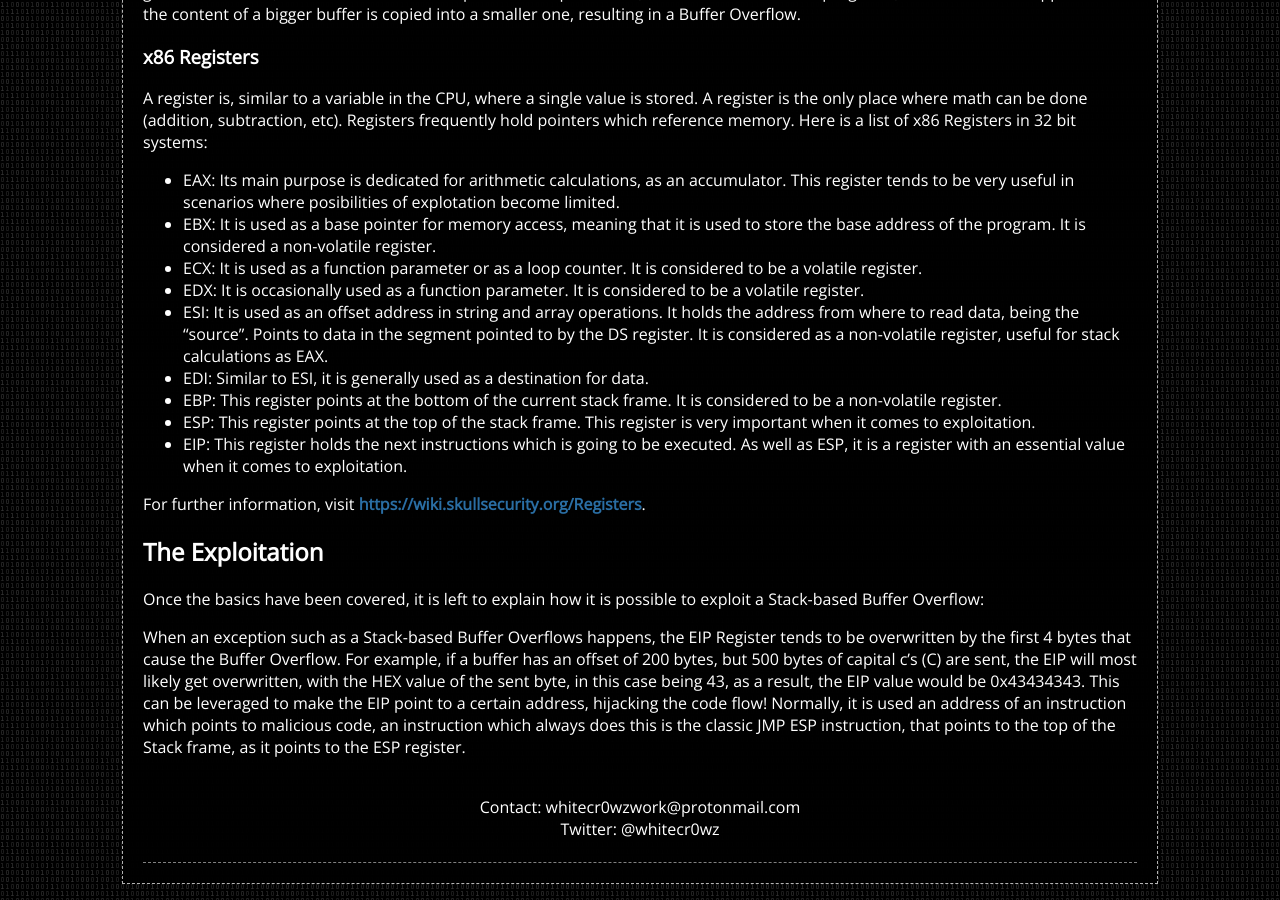
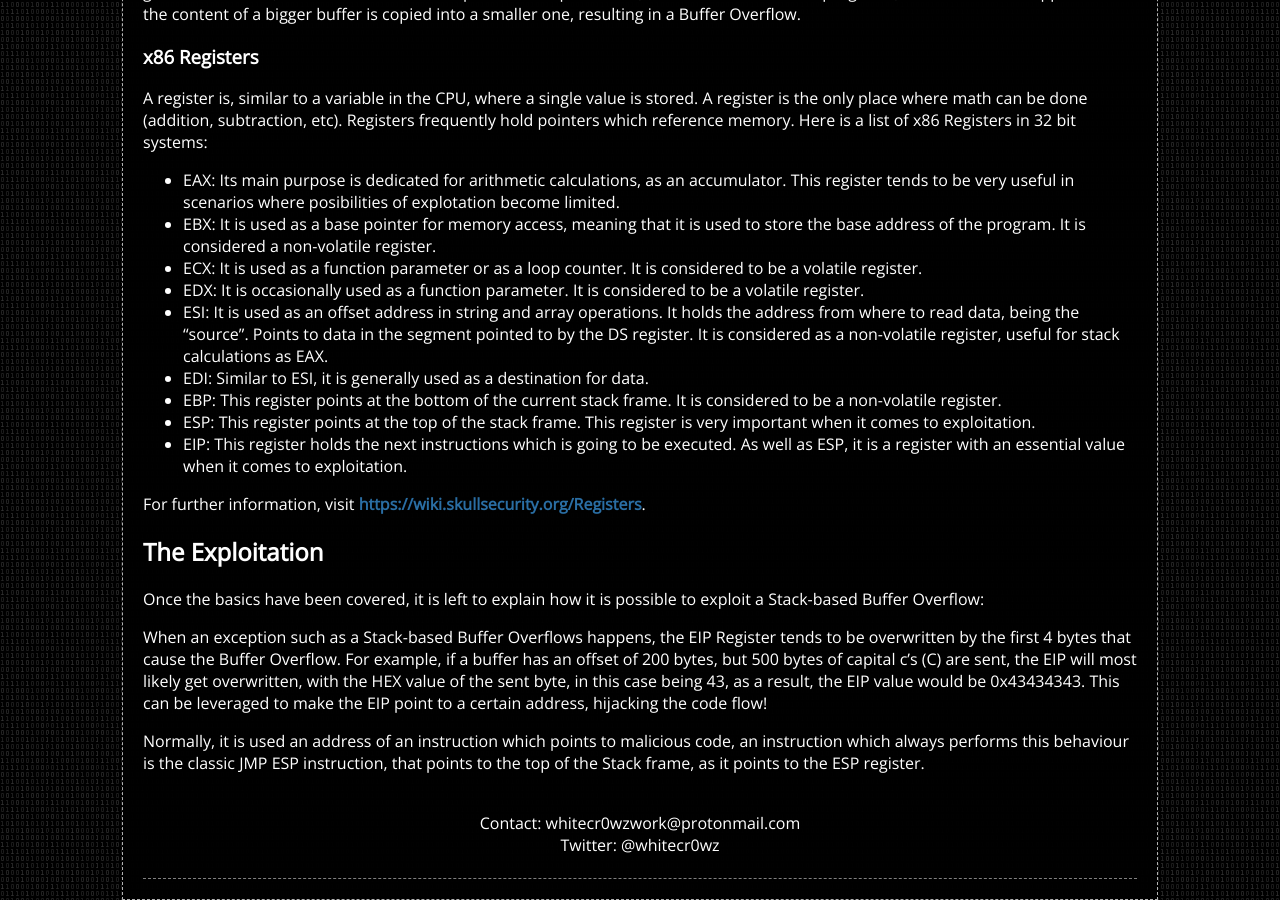
Before and after one commit to whitecr0wz/whitecr0wz.github.io, a Jekyll site: the page built from _posts/posts/2020-03-08-Exploiting-Stack-Overflows-In-Windows.md, in a window 1280 px wide and 900 px high, scrolled down 636 px. Built offline with Jekyll 4.4.1, drawn with Linux system fonts in a browser that asks for light colours.

Commit message:
Update 2020-03-08-Exploiting-Stack-Overflows-In-Windows.md

```diff
--- a/_posts/posts/2020-03-08-Exploiting-Stack-Overflows-In-Windows.md
+++ b/_posts/posts/2020-03-08-Exploiting-Stack-Overflows-In-Windows.md
@@ -39,4 +39,6 @@ For further information, visit [https://wiki.skullsecurity.org/Registers](https:
 
 Once the basics have been covered, it is left to explain how it is possible to exploit a Stack-based Buffer Overflow:
 
-When an exception such as a Stack-based Buffer Overflows happens, the EIP Register tends to be overwritten by the first 4 bytes that cause the Buffer Overflow. For example, if a buffer has an offset of 200 bytes, but 500 bytes of capital c's (C) are sent, the EIP will most likely get overwritten, with the HEX value of the sent byte, in this case being 43, as a result, the EIP value would be 0x43434343. This can be leveraged to make the EIP point to a certain address, hijacking the code flow! Normally, it is used an address of an instruction which points to malicious code, an instruction which always does this is the classic JMP ESP instruction, that points to the top of the Stack frame, as it points to the ESP register.
+When an exception such as a Stack-based Buffer Overflows happens, the EIP Register tends to be overwritten by the first 4 bytes that cause the Buffer Overflow. For example, if a buffer has an offset of 200 bytes, but 500 bytes of capital c's (C) are sent, the EIP will most likely get overwritten, with the HEX value of the sent byte, in this case being 43, as a result, the EIP value would be 0x43434343. This can be leveraged to make the EIP point to a certain address, hijacking the code flow!
+
+Normally, it is used an address of an instruction which points to malicious code, an instruction which always performs this behaviour is the classic JMP ESP instruction, that points to the top of the Stack frame, as it points to the ESP register.
```
